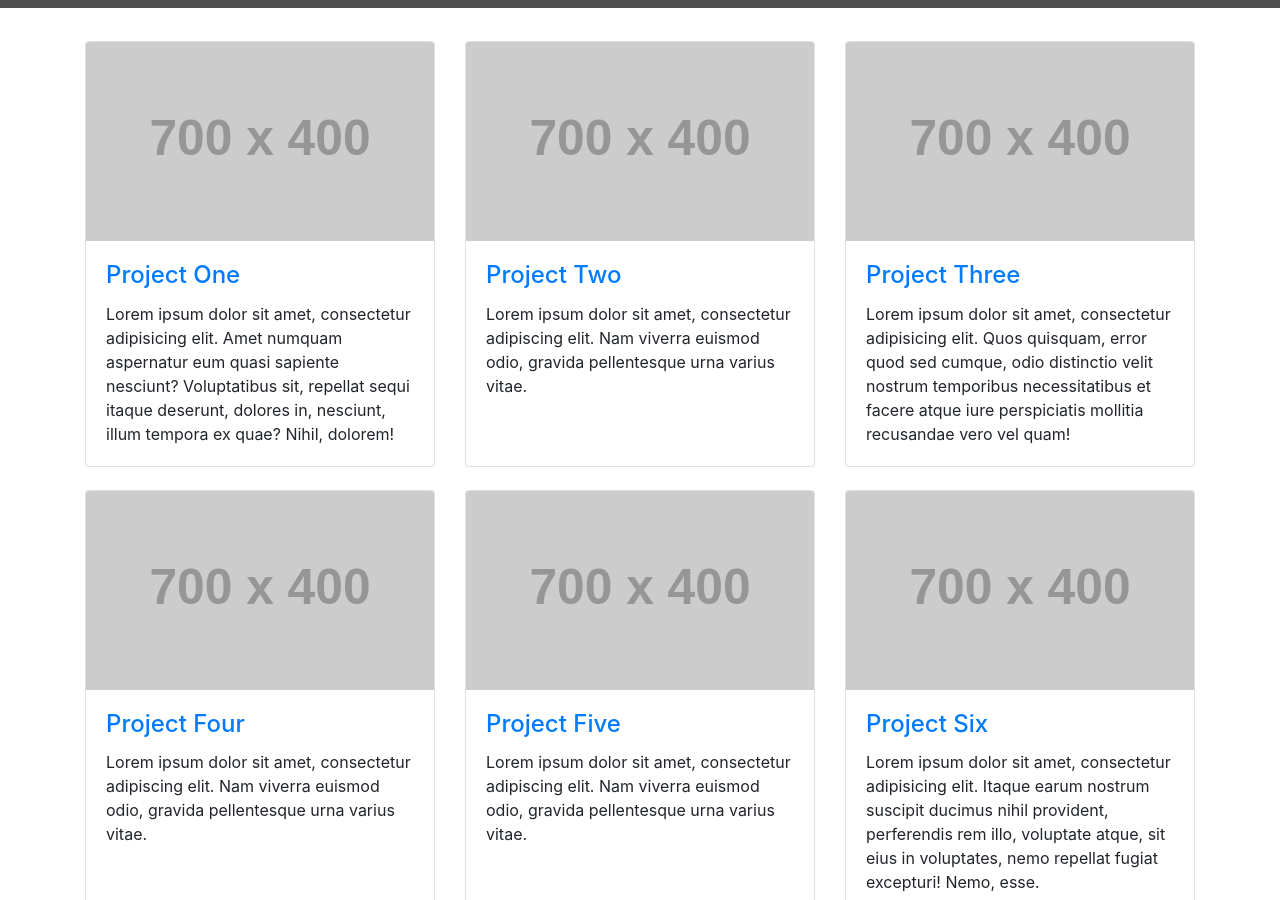
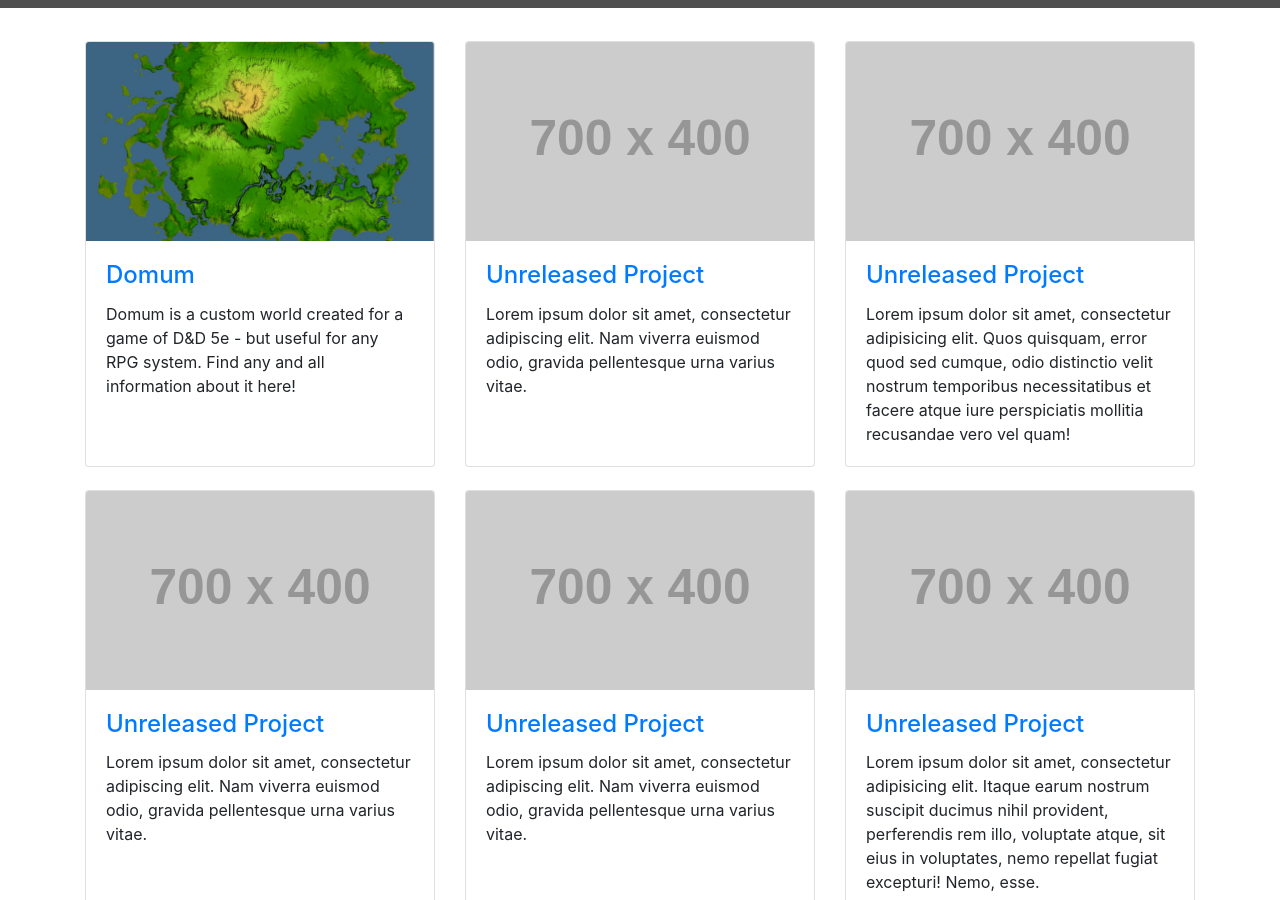
Before and after one commit to Recon419A/worlds.dnd.guide, a Jekyll site: the page built from index.html, in a window 1280 px wide and 900 px high, scrolled down 397 px. Built offline with Jekyll 4.4.1, drawn with Linux system fonts in a browser that asks for light colours; nearby versions of some CDN libraries; grey boxes are pictures that could not be loaded.

Commit message:
Add item to home page

```diff
--- a/index.html
+++ b/index.html
@@ -7,71 +7,92 @@ layout: home
 }
 </style>
 <div class="row">
+
+
+
+  <div class="col-lg-4 col-sm-6 portfolio-item">
+    <div class="card h-100">
+      <a href="/domum/"><img class="card-img-top" src="/assets/4kBright-700x400.jpg" alt="World of Domum :: 700x400"></a>
+      <div class="card-body">
+        <h4 class="card-title">
+          <a href="/domum/">Domum</a>
+        </h4>
+        <p class="card-text">Domum is a custom world created for a game of D&amp;D 5e - but useful for any RPG system. Find any and all information about it here!</p>
+      </div>
+    </div>
+  </div>
+
+
+
   <div class="col-lg-4 col-sm-6 portfolio-item">
     <div class="card h-100">
       <a href="#"><img class="card-img-top" src="http://placehold.it/700x400" alt=""></a>
       <div class="card-body">
         <h4 class="card-title">
-          <a href="#">Project One</a>
+          <a href="#">Unreleased Project</a>
         </h4>
-        <p class="card-text">Lorem ipsum dolor sit amet, consectetur adipisicing elit. Amet numquam aspernatur eum quasi sapiente nesciunt? Voluptatibus sit, repellat sequi itaque deserunt, dolores in, nesciunt, illum tempora ex quae? Nihil, dolorem!</p>
+        <p class="card-text">Lorem ipsum dolor sit amet, consectetur adipiscing elit. Nam viverra euismod odio, gravida pellentesque urna varius vitae.</p>
       </div>
     </div>
   </div>
+
+
+
   <div class="col-lg-4 col-sm-6 portfolio-item">
     <div class="card h-100">
       <a href="#"><img class="card-img-top" src="http://placehold.it/700x400" alt=""></a>
       <div class="card-body">
         <h4 class="card-title">
-          <a href="#">Project Two</a>
+          <a href="#">Unreleased Project</a>
+        </h4>
+        <p class="card-text">Lorem ipsum dolor sit amet, consectetur adipisicing elit. Quos quisquam, error quod sed cumque, odio distinctio velit nostrum temporibus necessitatibus et facere atque iure perspiciatis mollitia recusandae vero vel quam!</p>
+      </div>
+    </div>
+  </div>
+
+
+
+  <div class="col-lg-4 col-sm-6 portfolio-item">
+    <div class="card h-100">
+      <a href="#"><img class="card-img-top" src="http://placehold.it/700x400" alt=""></a>
+      <div class="card-body">
+        <h4 class="card-title">
+          <a href="#">Unreleased Project</a>
         </h4>
         <p class="card-text">Lorem ipsum dolor sit amet, consectetur adipiscing elit. Nam viverra euismod odio, gravida pellentesque urna varius vitae.</p>
       </div>
     </div>
   </div>
+
+
+
   <div class="col-lg-4 col-sm-6 portfolio-item">
     <div class="card h-100">
       <a href="#"><img class="card-img-top" src="http://placehold.it/700x400" alt=""></a>
       <div class="card-body">
         <h4 class="card-title">
-          <a href="#">Project Three</a>
+          <a href="#">Unreleased Project</a>
         </h4>
-        <p class="card-text">Lorem ipsum dolor sit amet, consectetur adipisicing elit. Quos quisquam, error quod sed cumque, odio distinctio velit nostrum temporibus necessitatibus et facere atque iure perspiciatis mollitia recusandae vero vel quam!</p>
+        <p class="card-text">Lorem ipsum dolor sit amet, consectetur adipiscing elit. Nam viverra euismod odio, gravida pellentesque urna varius vitae.</p>
       </div>
     </div>
   </div>
+
+
+
   <div class="col-lg-4 col-sm-6 portfolio-item">
     <div class="card h-100">
       <a href="#"><img class="card-img-top" src="http://placehold.it/700x400" alt=""></a>
       <div class="card-body">
         <h4 class="card-title">
-          <a href="#">Project Four</a>
-        </h4>
-        <p class="card-text">Lorem ipsum dolor sit amet, consectetur adipiscing elit. Nam viverra euismod odio, gravida pellentesque urna varius vitae.</p>
-      </div>
-    </div>
-  </div>
-  <div class="col-lg-4 col-sm-6 portfolio-item">
-    <div class="card h-100">
-      <a href="#"><img class="card-img-top" src="http://placehold.it/700x400" alt=""></a>
-      <div class="card-body">
-        <h4 class="card-title">
-          <a href="#">Project Five</a>
-        </h4>
-        <p class="card-text">Lorem ipsum dolor sit amet, consectetur adipiscing elit. Nam viverra euismod odio, gravida pellentesque urna varius vitae.</p>
-      </div>
-    </div>
-  </div>
-  <div class="col-lg-4 col-sm-6 portfolio-item">
-    <div class="card h-100">
-      <a href="#"><img class="card-img-top" src="http://placehold.it/700x400" alt=""></a>
-      <div class="card-body">
-        <h4 class="card-title">
-          <a href="#">Project Six</a>
+          <a href="#">Unreleased Project</a>
         </h4>
         <p class="card-text">Lorem ipsum dolor sit amet, consectetur adipisicing elit. Itaque earum nostrum suscipit ducimus nihil provident, perferendis rem illo, voluptate atque, sit eius in voluptates, nemo repellat fugiat excepturi! Nemo, esse.</p>
       </div>
     </div>
   </div>
+
+
+
 </div>
 <!-- /.row -->
```
Also changed, not shown: assets/4kBright-700x400.jpg (added).
